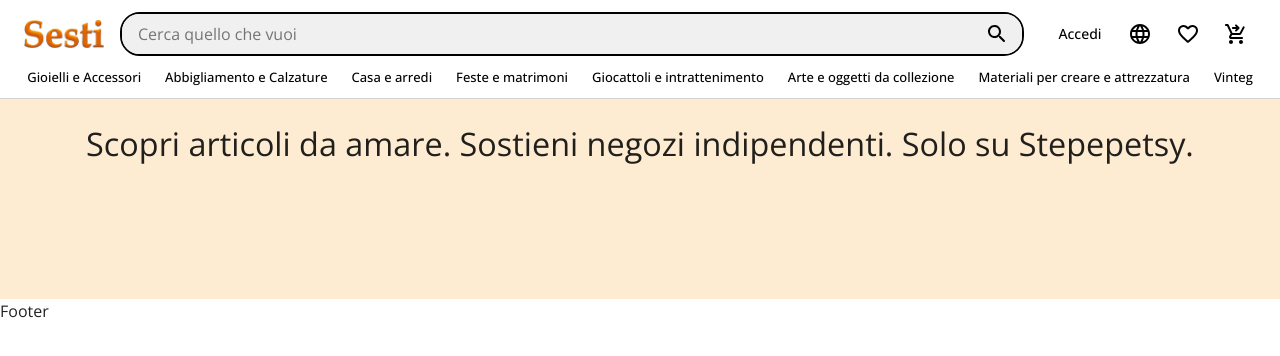
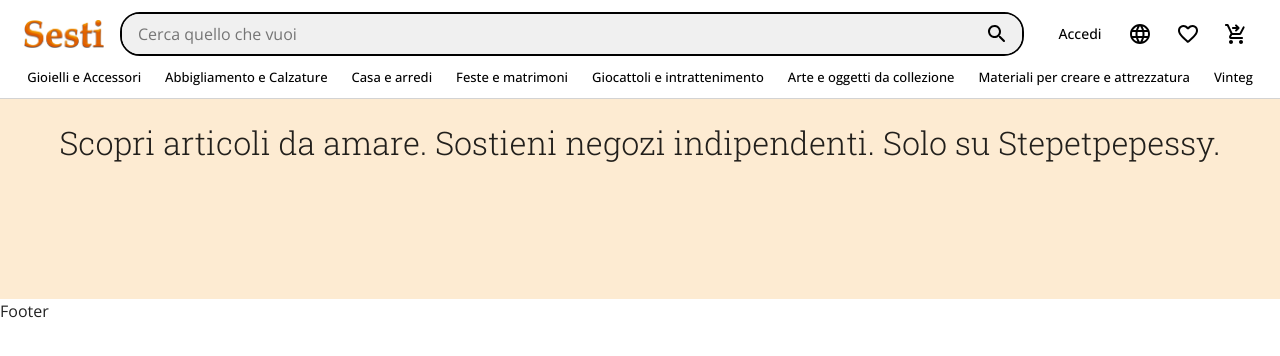
Before and after one commit to gronoGronoti/etsy-fake, a React (Vite) app: page / in a window 1280 px wide. Shown: the top 356 px of the page. Built offline with nearby package versions, Linux system fonts and the light colour scheme.

Commit message:
import font h

```diff
--- a/src/App.jsx
+++ b/src/App.jsx
@@ -6,9 +6,9 @@ const App = () => {
   return (
     <>
       <div className="beige-banner">
-        <Typography variant="h4" sx={{ textAlign: "center", pt: 3 }}>
+        <Typography variant="h4" sx={{ textAlign: "center", pt: 3, fontWeight: 300 }}>
           Scopri articoli da amare. Sostieni negozi indipendenti. Solo su
-          Stepepetsy.
+          Stepetpepessy.
         </Typography>
       </div>
     </>
--- a/src/MainTheme.jsx
+++ b/src/MainTheme.jsx
@@ -33,6 +33,24 @@ let MainTheme = createTheme({
       '"Segoe UI Emoji"',
       '"Segoe UI Symbol"',
     ].join(','),
+    h1: {
+      fontFamily: 'Roboto Slab',
+    },
+    h2: {
+      fontFamily: 'Roboto Slab',
+    },
+    h3: {
+      fontFamily: 'Roboto Slab',
+    },
+    h4: {
+      fontFamily: 'Roboto Slab',
+    },
+    h5: {
+      fontFamily: 'Roboto Slab',
+    },
+    h6: {
+      fontFamily: 'Roboto Slab',
+    },
   },
 });
 
--- a/src/index.css
+++ b/src/index.css
@@ -1,5 +1,5 @@
 @import url('https://fonts.googleapis.com/css2?family=Open+Sans:wght@400;500&display=swap');
-@import url('https://fonts.googleapis.com/css2?family=Roboto+Slab:wght@600&display=swap');
+@import url('https://fonts.googleapis.com/css2?family=Roboto+Slab:wght@300;600&display=swap');
 
 body {
   margin: 0;
```
